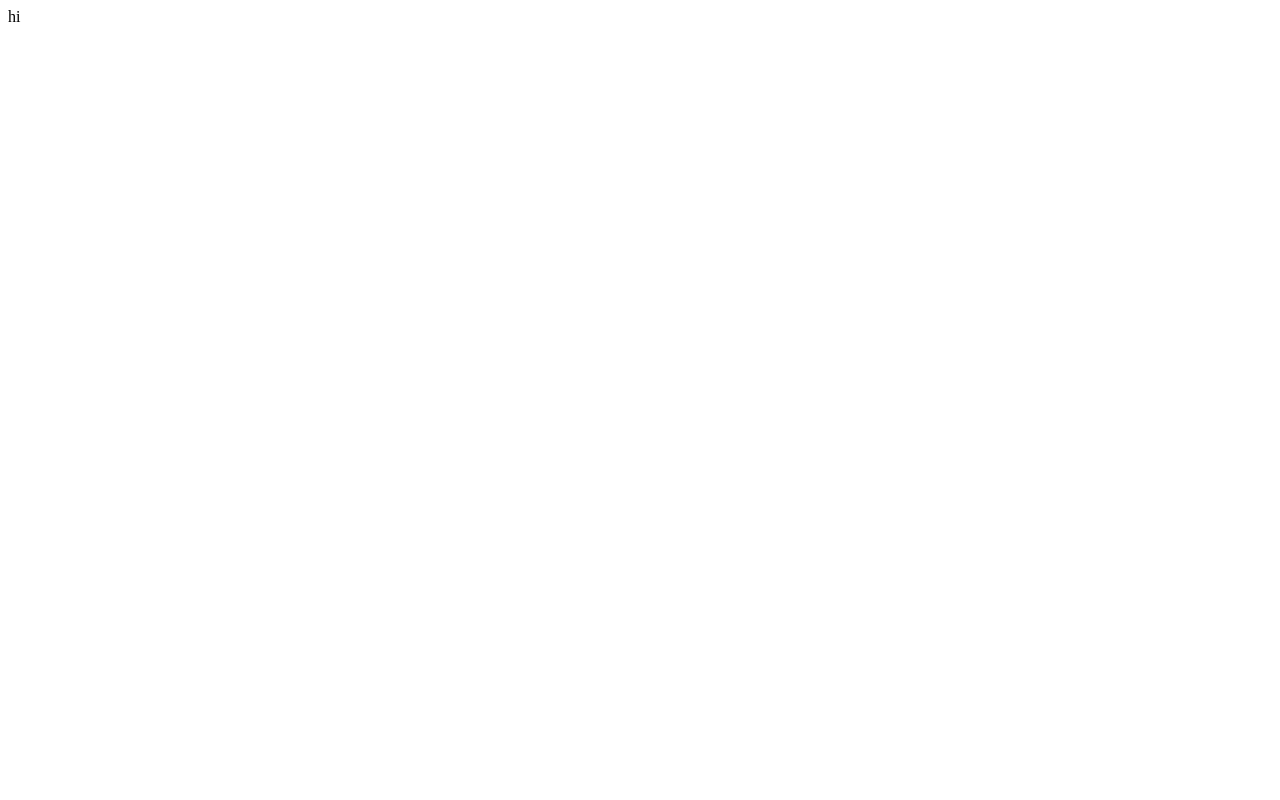
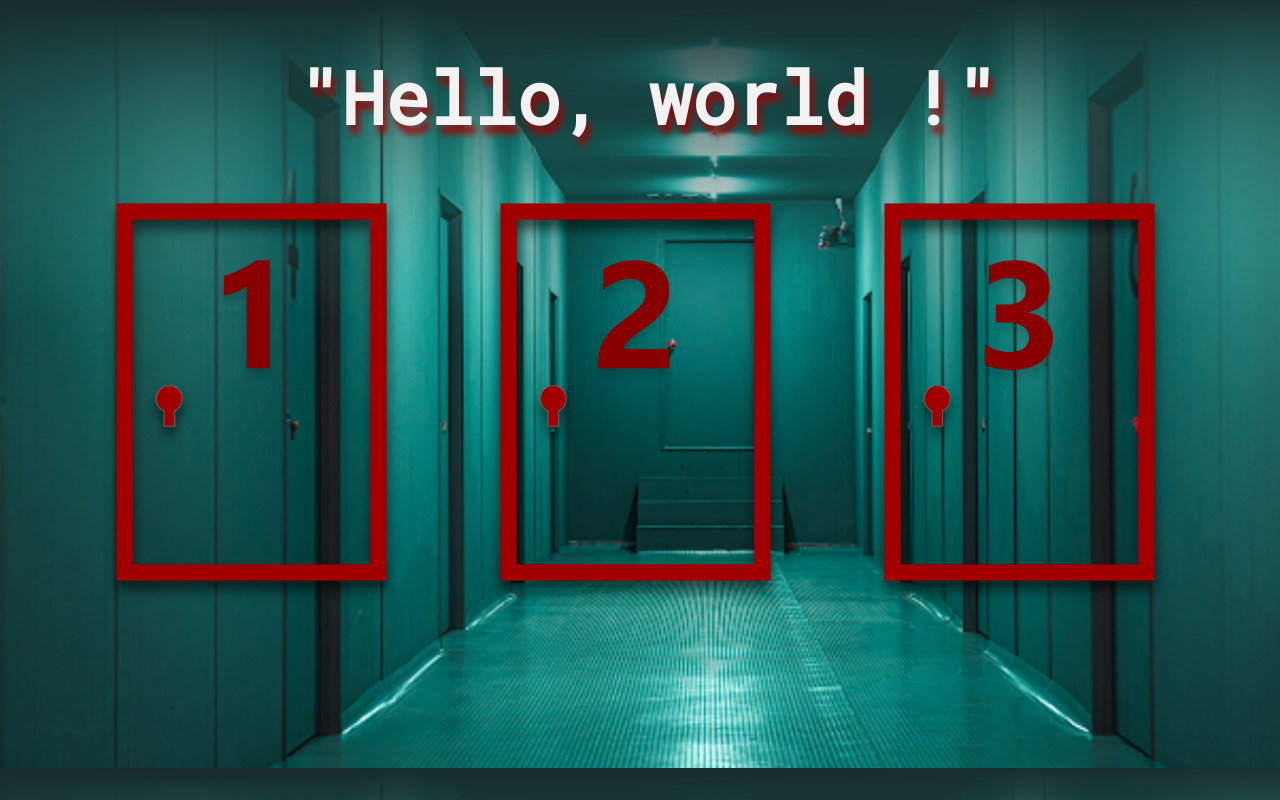
Before and after one commit to LikeLion-CAU-9th/Django_project_team2, a Django app: page /home/ in a window 1280 px wide. Before the commit the page is almost empty. Run offline with Django 3.2, Linux system fonts and the light colour scheme.

Commit message:
fix home.html

```diff
--- /dev/null
+++ b/config/config/static/css/home.css
@@ -0,0 +1,55 @@
+body {
+    height: 100%;
+    width:100%;
+    background-image: url("../img/home_img.png");
+}
+
+
+#header-container{
+    height:10%;
+    width:100%;
+}
+
+#header-container h1{
+    font-family: 'Roboto Mono', monospace;
+    font-size: 73px;
+    color: #f2f2f2;
+    text-shadow: 4px 9px 6px #A20000C9;
+    text-align:center;
+    opacity: 1;
+    animation: typingAni 13s steps(13, end), cursor 1s steps(1) infinite;
+}
+
+#Door{
+    width:100%;
+    height:90%;
+}
+
+.door_1 {
+    width:30%;
+    padding-left: 7%;
+    float:left;
+}
+
+.door_1 img{
+    width:80%;
+}
+
+.door_2 {
+    width:30%;
+    margin:center;
+    float:left;
+}
+
+.door_2 img{
+    width:80%;
+}
+
+.door_3 {
+    width:30%;
+    float:left;
+}
+
+.door_3 img{
+    width:80%;
+}
--- a/config/config/templates/home.html
+++ b/config/config/templates/home.html
@@ -6,11 +6,30 @@
     <meta charset="UTF-8">
     <meta http-equiv="X-UA-Compatible" content="IE=edge">
     <meta name="viewport" content="width=device-width, initial-scale=1.0">
-    <title>Document</title>
-
-    <link rel="stylesheet" href="">
+    <title>home</title>
+    <link rel="preconnect" href="https://fonts.gstatic.com">
+<link href="https://fonts.googleapis.com/css2?family=Roboto+Mono:ital,wght@0,400;1,300&display=swap" rel="stylesheet">
+    <link rel="stylesheet" href="{% static 'css/home.css' %}">
 </head>
 <body>
-    hi
+    <div id="header-container">
+        <h1>"Hello, world !"</h1>
+    </div>
+
+
+    <div id="Door">
+        <div class="door_1">
+            <a href="{% url 'mainpage' %}"><img src="{% static 'img/door1.png' %}"></a>
+        </div>
+
+        <div class="door_2">
+            <img src="{% static 'img/door2.png' %}">
+        </div>
+
+        <div class="door_3">
+            <img src="{% static 'img/door3.png' %}">
+        </div>
+
+    </div>
 </body>
 </html>
```
Also changed, not shown: config/config/static/img/back_img.png, config/config/static/img/door1.png (added), config/config/static/img/door2.png (added), config/config/static/img/door3.png (added), config/config/static/img/home_img.png (added), config/minji/static/img/chr_no.3.png (added), config/minji/templates/minji_home.html (added), config/minji/templates/minji_profile.html (deleted).
